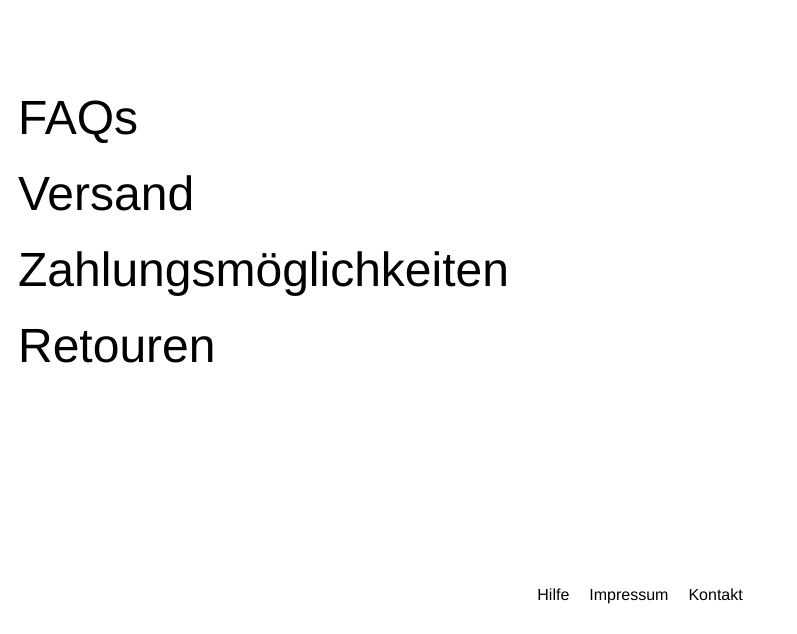
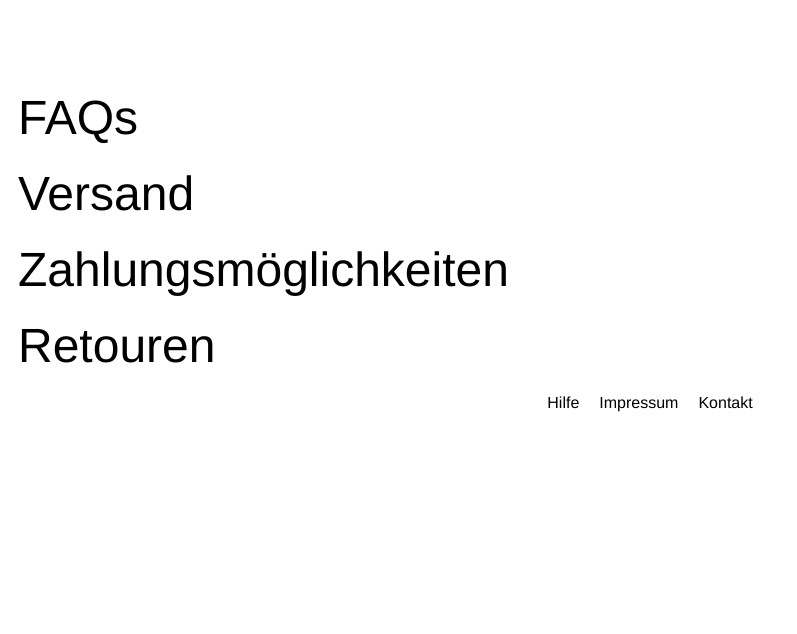
Before and after one commit to alina-blip/tofushop, a plain HTML site: page Hilfe.html in a window 1280 px wide. Shown: the part 166-800 px from the top of the page, without its empty margins (0-797 px from the left). Drawn offline with Linux system fonts and the light colour scheme; a web font is replaced by a local one.

Commit message:
Footer verbessert

```diff
--- a/style.css
+++ b/style.css
@@ -123,7 +123,7 @@ p {
   }
 
   footer {
-    position: fixed;
+    padding: 10px;
     left: 0;
     bottom: 0;
     width: 100%;
```
Also changed, not shown: Hilfe.html (+2 -0 lines), 1 other file.
